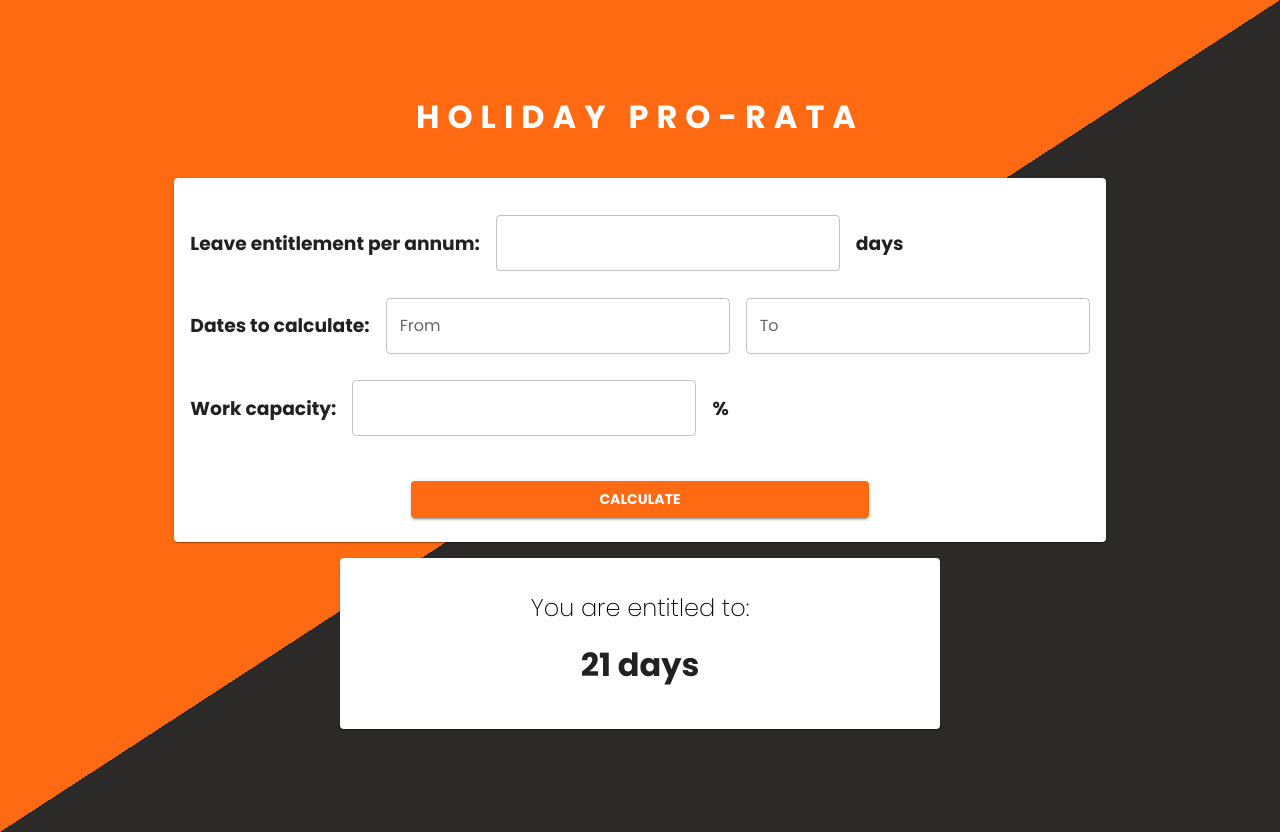
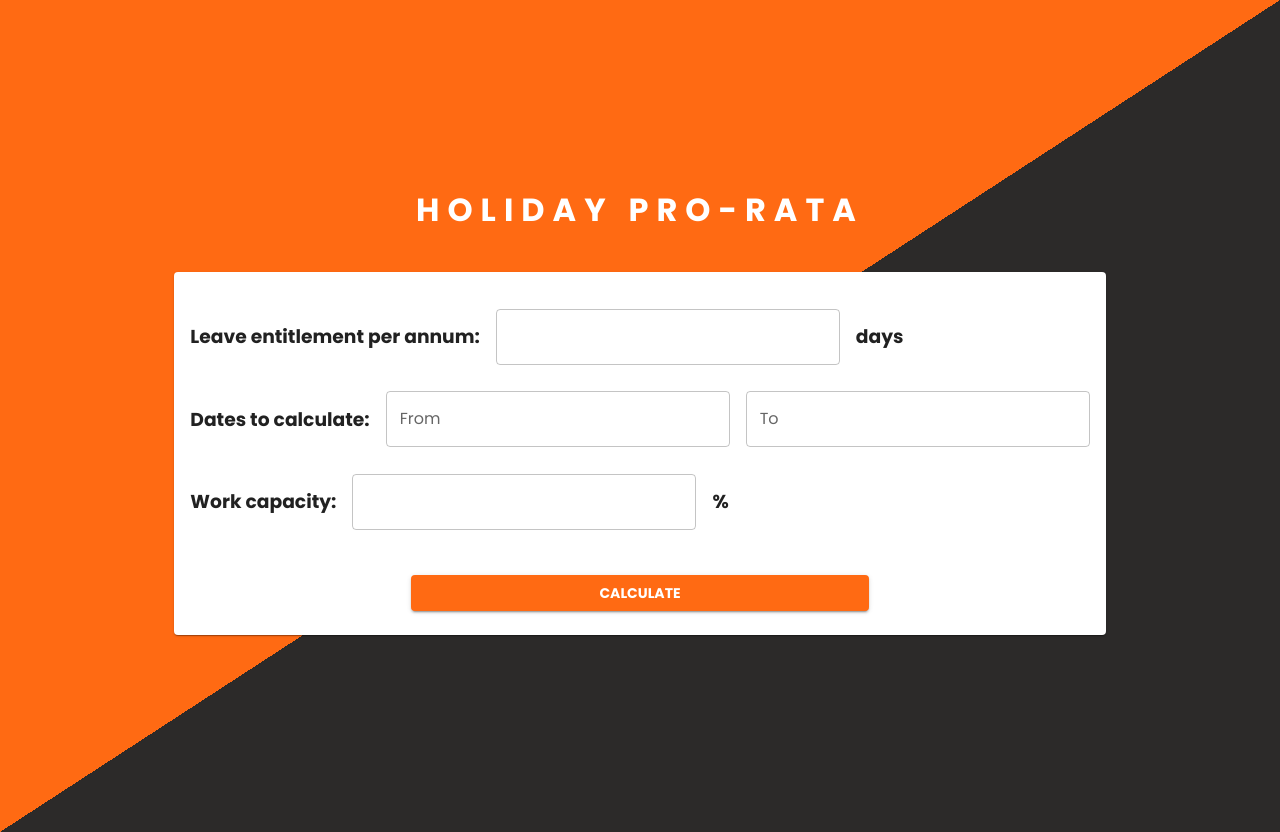
Before and after one commit to MahsinSaifullah/holiday-pro-rata, a React (Vite) app: page / in a window 1280 px wide. Built offline with nearby package versions, Linux system fonts and the light colour scheme.

Commit message:
feat: add holiday calculation

```diff
--- a/src/components/Form.tsx
+++ b/src/components/Form.tsx
@@ -1,4 +1,4 @@
-import { useState } from 'react';
+import React, { useState } from 'react';
 import Card from '@mui/material/Card';
 import CardContent from '@mui/material/CardContent';
 import CardActions from '@mui/material/CardActions';
@@ -6,16 +6,14 @@ import TextField from '@mui/material/TextField';
 import Button from '@mui/material/Button';
 import { DatePicker } from '@mui/x-date-pickers/DatePicker';
 import { Dayjs } from 'dayjs';
+import { FormData } from '../types';
 import './form.scss';
 
-interface FormData {
-  leavePerAnnum?: number;
-  dateFrom?: Dayjs | null;
-  dataTo?: Dayjs | null;
-  workCapacity?: number;
+interface FormProps {
+  onCalculate: (formData: FormData | null) => void;
 }
 
-export const Form = () => {
+export const Form: React.FC<FormProps> = ({ onCalculate }) => {
   const [formData, setFormData] = useState<FormData | null>(null);
 
   const handleOnChange = (
@@ -79,6 +77,7 @@ export const Form = () => {
           style={{ backgroundColor: '#ff6a13', fontWeight: 'bold' }}
           fullWidth
           variant="contained"
+          onClick={() => onCalculate(formData)}
         >
           Calculate
         </Button>
--- a/src/components/Home.tsx
+++ b/src/components/Home.tsx
@@ -1,9 +1,11 @@
+import { useState } from 'react';
 import { ThemeProvider, createTheme } from '@mui/material/styles';
 import { LocalizationProvider } from '@mui/x-date-pickers/LocalizationProvider';
 import { AdapterDayjs } from '@mui/x-date-pickers/AdapterDayjs';
 import { Form } from './Form';
 import { Result } from './Result';
 import './home.scss';
+import { FormData } from '../types';
 
 const THEME = createTheme({
   typography: {
@@ -15,14 +17,33 @@ const THEME = createTheme({
   },
 });
 
+const calculateHoliday = (formData: FormData) => {
+  const { leavePerAnnum, dataTo, dateFrom, workCapacity } = formData;
+
+  const numberOfDays = dataTo?.diff(dateFrom, 'day') || 0;
+
+  return (
+    (numberOfDays / 365) * (leavePerAnnum || 0) * ((workCapacity || 0) / 100)
+  );
+};
+
 export const Home = () => {
+  const [result, setResult] = useState<number | null>(null);
+
+  const handleOnCalculate = (formData: FormData | null) => {
+    if (!formData) {
+      return;
+    }
+    setResult(calculateHoliday(formData));
+  };
+
   return (
     <ThemeProvider theme={THEME}>
       <LocalizationProvider dateAdapter={AdapterDayjs}>
         <main className="home">
           <h1>HOLIDAY PRO-RATA</h1>
-          <Form />
-          <Result />
+          <Form onCalculate={handleOnCalculate} />
+          {result !== null && <Result result={result} />}
         </main>
       </LocalizationProvider>
     </ThemeProvider>
--- a/src/components/Result.tsx
+++ b/src/components/Result.tsx
@@ -1,14 +1,19 @@
 import Card from '@mui/material/Card';
 import CardContent from '@mui/material/CardContent';
 import './result.scss';
+import React from 'react';
 
-export const Result = () => {
+interface ResultProps {
+  result: number | null;
+}
+
+export const Result: React.FC<ResultProps> = ({ result }) => {
   return (
     <Card>
       <CardContent>
         <div className="result">
           <h2 className="result-title">You are entitled to:</h2>
-          <h3>21 days</h3>
+          <h3>{result?.toFixed(2)} days</h3>
         </div>
       </CardContent>
     </Card>
--- /dev/null
+++ b/src/types.ts
@@ -0,0 +1,8 @@
+import { Dayjs } from 'dayjs';
+
+export interface FormData {
+  leavePerAnnum?: number;
+  dateFrom?: Dayjs | null;
+  dataTo?: Dayjs | null;
+  workCapacity?: number;
+}
```
